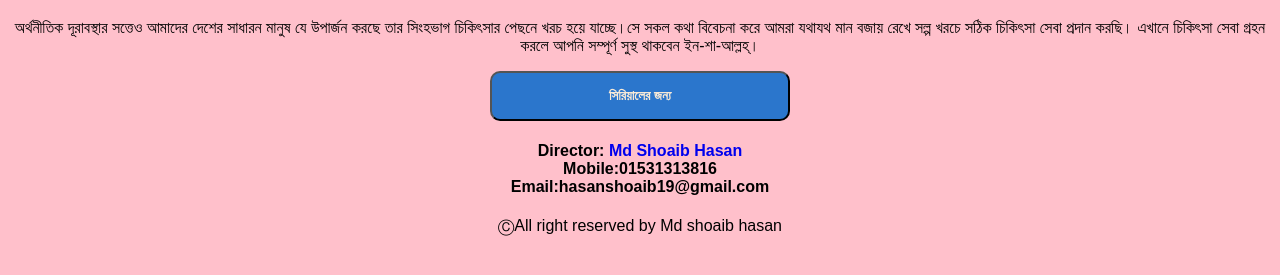
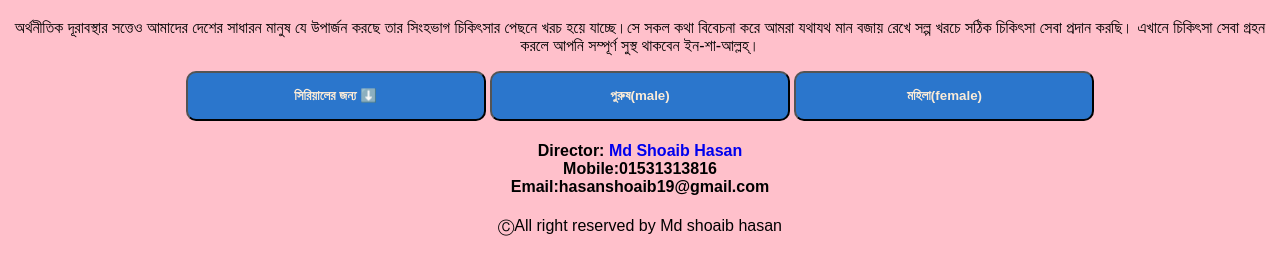
Before and after one commit to md-Shoaib-Hasan/homiopathy, a plain HTML site: page index.html in a window 1280 px wide. Shown: the part 99-374 px from the top of the page. Drawn offline with Linux system fonts and the light colour scheme; a web font is replaced by a local one.

Commit message:
second edit

```diff
--- a/index.html
+++ b/index.html
@@ -14,7 +14,9 @@
 <body>
     <h1> <span class="gold">Homeopathy 🩺 💊 Treatment <br>হোমিওপ্যাথি চিকি‌‌‌‌‌‌ৎসা</span>  Website</h1>
     <p>অর্থনীতিক দূরাবস্থার সত্তেও আমাদের দেশের সাধারন মানুষ যে উপার্জন করছে তার সিংহভাগ চিকিৎসার পেছনে খরচ হয়ে যাচ্ছে।সে সকল কথা বিবেচনা করে আমরা যথাযথ মান বজায় রেখে সল্প খরচে সঠিক চিকিৎসা সেবা প্রদান করছি। এখানে চিকিৎসা সেবা গ্রহন করলে আপনি সম্পূর্ণ সুস্থ থাকবেন ইন-শা-আল্লহ্।</p>
-    <button id="exam-button"><a href=""><span class="link-color">সিরিয়ালের জন্য</span></a></button>
+    <button id="exam-button"><a href=""><span class="link-color">সিরিয়ালের জন্য ⬇️</span></a></button>
+    <button id="exam-button"><a href="https://surveyheart.com/form/61ef6bd5422c662d0241b883"><span class="link-color">পুরুষ(male)</span></a></button>
+    <button id="exam-button"><a href="https://surveyheart.com/form/61ef6ebacf7d4566a98801fe"><span class="link-color">মহিলা(female)</span></a></button>
 
     <h4>Director: <a href="https://www.facebook.com/homiopathicdoctor/">Md Shoaib Hasan</a> <br>
         Mobile:01531313816 <br>
```
